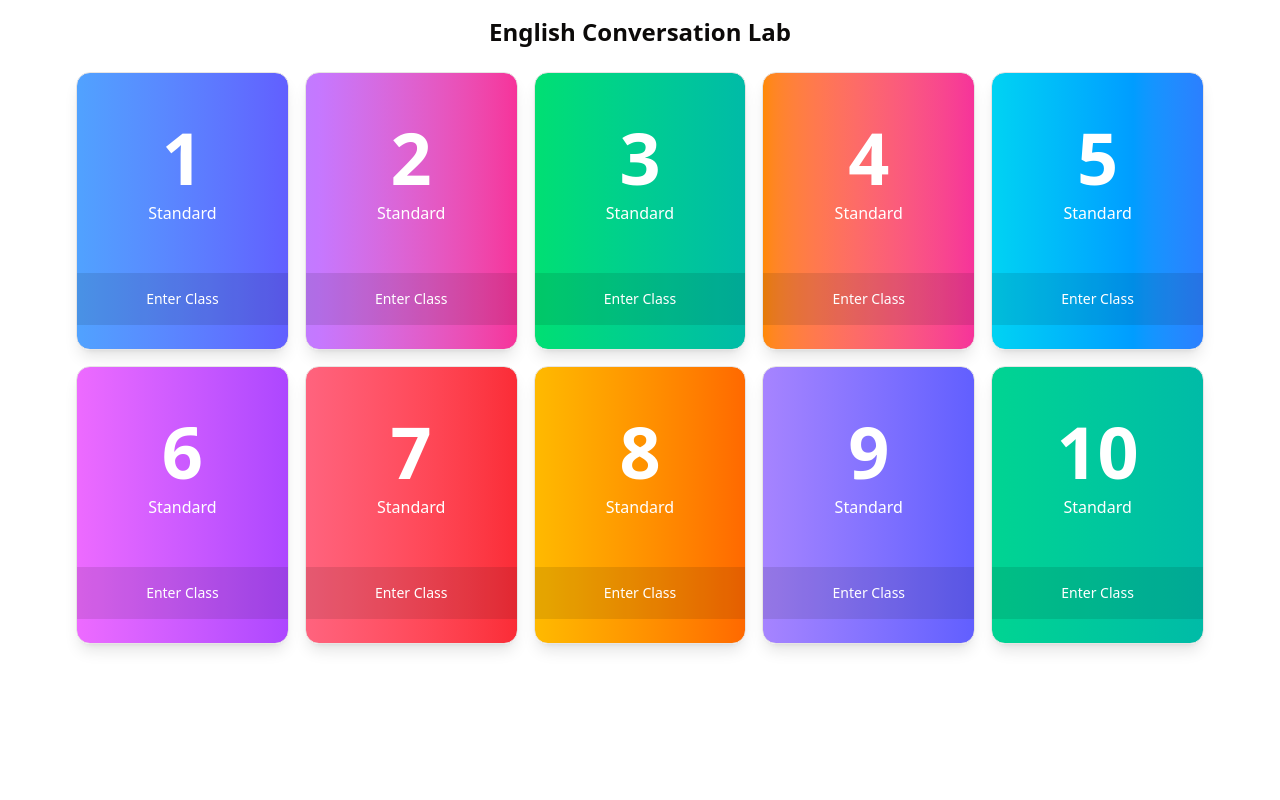
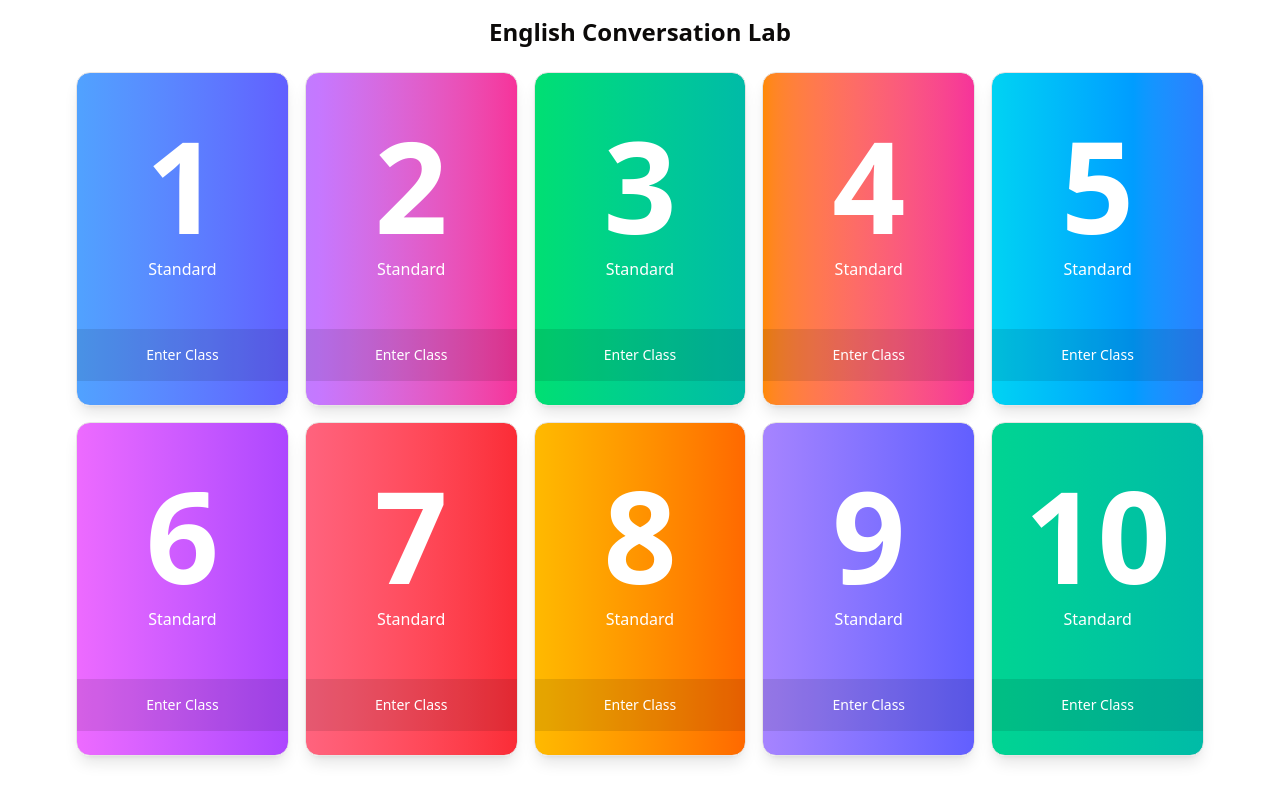
Before and after one commit to gyandeeparyan/english-lab, a React (Vite) app: page / in a window 1280 px wide. Built offline with nearby package versions, Linux system fonts and the light colour scheme.

Commit message:
Update HomePage component to enhance text size for better visibility

```diff
--- a/src/components/HomePage.jsx
+++ b/src/components/HomePage.jsx
@@ -58,7 +58,7 @@ export const HomePage = () => {
             <Card
               className={`${colorScheme[standard].bg} ${colorScheme[standard].hover} transition-all duration-300 transform hover:scale-105 cursor-pointer h-full shadow-lg hover:shadow-xl backdrop-blur-sm`}>
               <CardContent className='p-6 flex flex-col items-center justify-center text-white'>
-                <span className='text-5xl sm:text-6xl md:text-7xl font-bold mb-2'>
+                <span className='text-7xl  md:text-9xl font-bold mb-2'>
                   {standard}
                 </span>
                 <span className='text-sm sm:text-base'>Standard</span>
```
